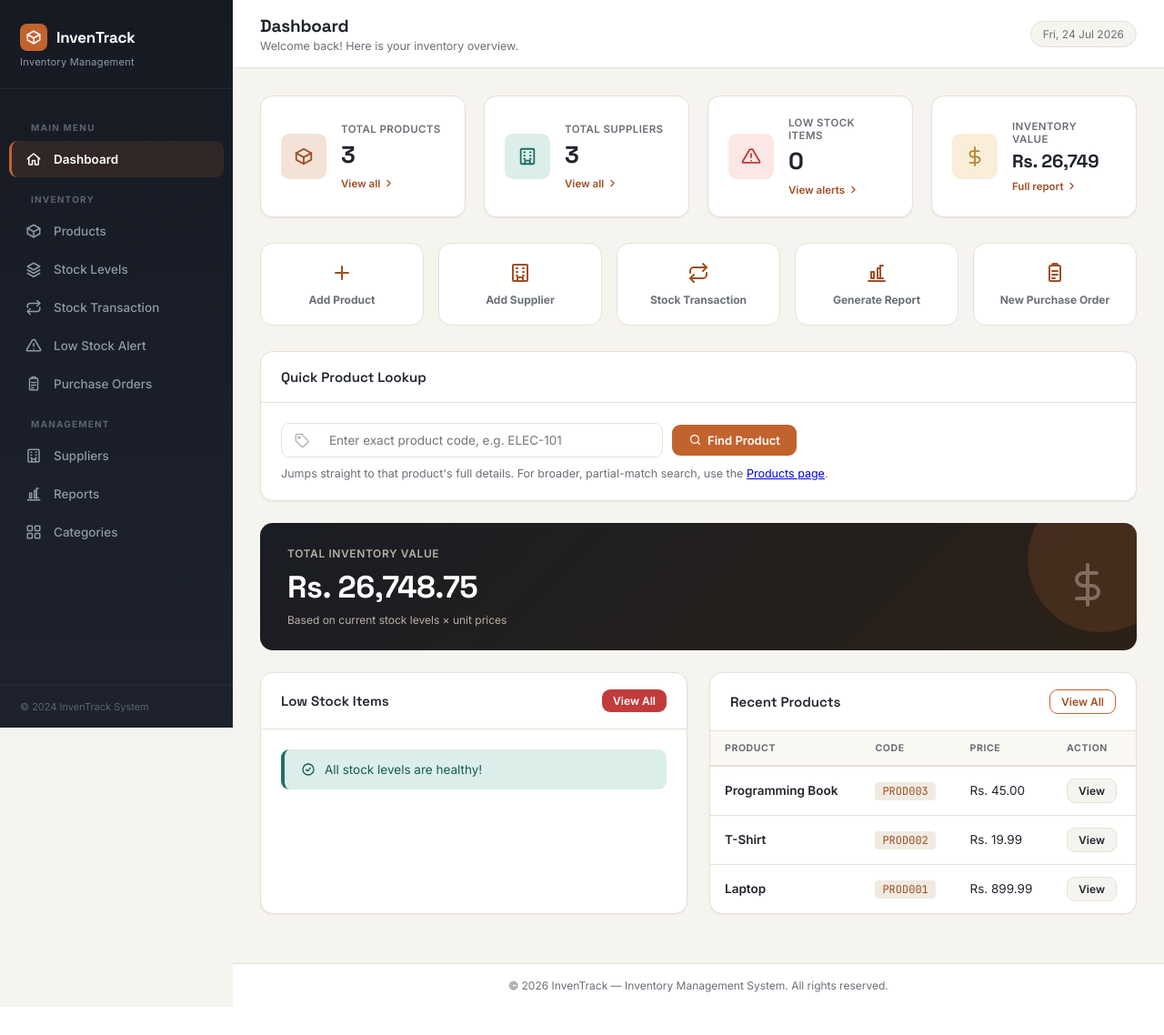
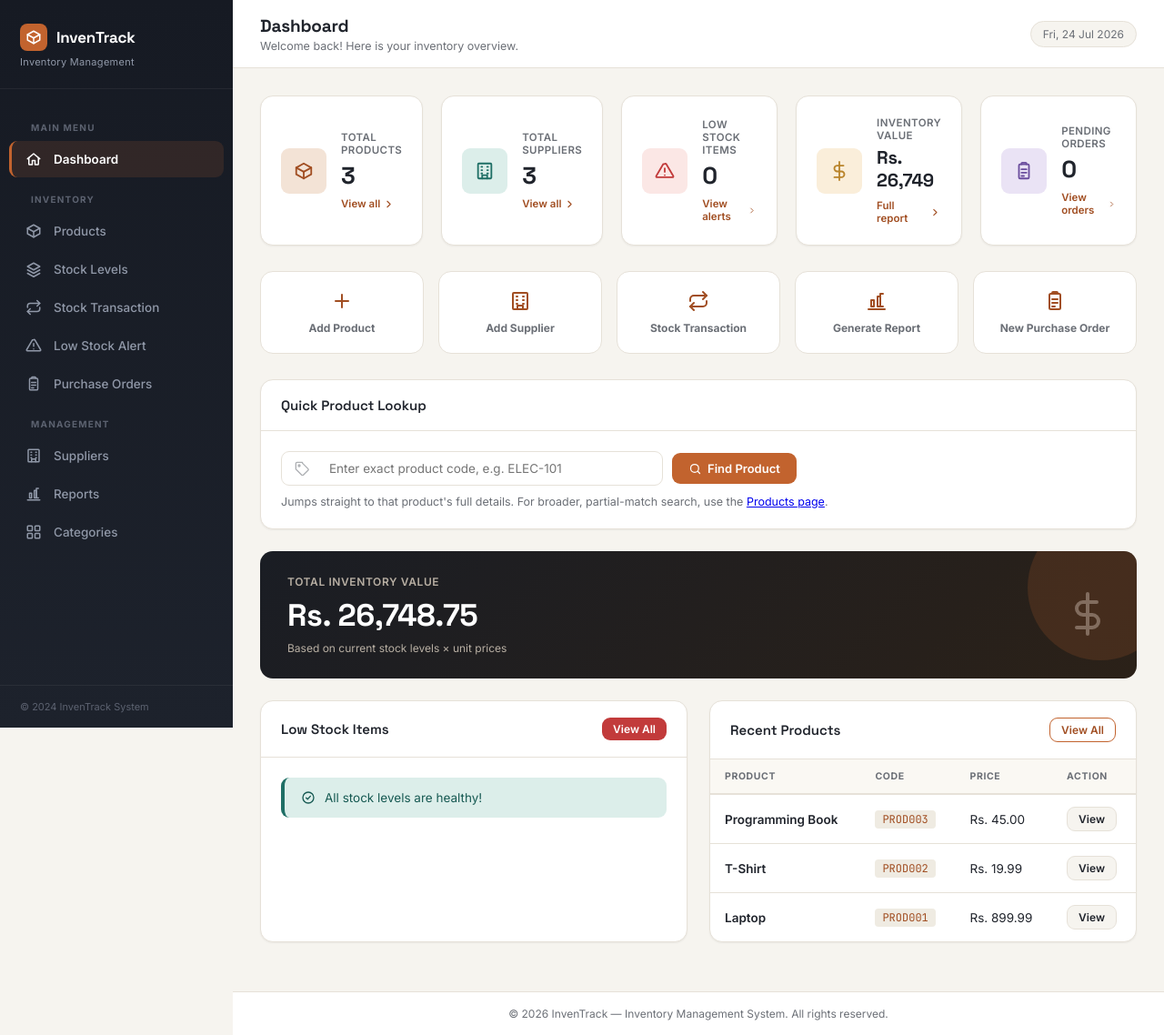
Before and after one commit to SajeelaShahulhameedh/Inventory-Management-System-, a PHP site: page / in a window 1280 px wide. Shown: the whole page at 91% size. Before the commit the page ends 1107 px from the top, so only its background shows below. Run offline with PHP 8.4, Linux system fonts and the light colour scheme; data comes from the database, SQL or seed files in the repository; data that the repository does not hold is empty.

Commit message:
fix: close remaining CSRF gaps and link low-stock/dashboard to Purchase Orders

```diff
--- a/assets/css/style.css
+++ b/assets/css/style.css
@@ -25,6 +25,8 @@
     --danger-light: #FBE7E5;
     --warning: #B9842B;
     --warning-light: #FAEEDA;
+    --purple: #6B4E9E;
+    --purple-light: #EAE3F5;
 
     --bg-main: #F6F4EF;
     --bg-white: #FFFFFF;
@@ -227,7 +229,7 @@ body {
 
 .stats-grid {
     display: grid;
-    grid-template-columns: repeat(4, 1fr);
+    grid-template-columns: repeat(5, 1fr);
     gap: 20px;
     margin-bottom: 28px;
 }
@@ -256,11 +258,13 @@ body {
 .stat-icon.green  { color: var(--teal); }
 .stat-icon.red    { color: var(--danger); }
 .stat-icon.yellow { color: var(--warning); }
+.stat-icon.purple { color: var(--purple); }
 
 .stat-icon.blue   { background: var(--copper-light); }
 .stat-icon.green  { background: var(--teal-light); }
 .stat-icon.red    { background: var(--danger-light); }
 .stat-icon.yellow { background: var(--warning-light); }
+.stat-icon.purple { background: var(--purple-light); }
 
 .stat-info { flex: 1; min-width: 0; }
 .stat-label { font-size: 11.5px; color: var(--text-muted); font-weight: 600; text-transform: uppercase; letter-spacing: 0.4px; }
@@ -645,6 +649,8 @@ footer {
     --danger-light: #FBE7E5;
     --warning: #B9842B;
     --warning-light: #FAEEDA;
+    --purple: #6B4E9E;
+    --purple-light: #EAE3F5;
 
     --bg-main: #F6F4EF;
     --bg-white: #FFFFFF;
@@ -847,7 +853,7 @@ body {
 
 .stats-grid {
     display: grid;
-    grid-template-columns: repeat(4, 1fr);
+    grid-template-columns: repeat(5, 1fr);
     gap: 20px;
     margin-bottom: 28px;
 }
@@ -876,11 +882,13 @@ body {
 .stat-icon.green  { color: var(--teal); }
 .stat-icon.red    { color: var(--danger); }
 .stat-icon.yellow { color: var(--warning); }
+.stat-icon.purple { color: var(--purple); }
 
 .stat-icon.blue   { background: var(--copper-light); }
 .stat-icon.green  { background: var(--teal-light); }
 .stat-icon.red    { background: var(--danger-light); }
 .stat-icon.yellow { background: var(--warning-light); }
+.stat-icon.purple { background: var(--purple-light); }
 
 .stat-info { flex: 1; min-width: 0; }
 .stat-label { font-size: 11.5px; color: var(--text-muted); font-weight: 600; text-transform: uppercase; letter-spacing: 0.4px; }
--- a/index.php
+++ b/index.php
@@ -3,10 +3,12 @@ require_once 'config/database.php';
 require_once 'classes/Product.php';
 require_once 'classes/Inventory.php';
 require_once 'classes/Supplier.php';
+require_once 'classes/PurchaseOrder.php';
 
 $product = new Product($conn);
 $inventory = new Inventory($conn);
 $supplier = new Supplier($conn);
+$purchaseOrder = new PurchaseOrder($conn);
 
 $allProducts = $product->getAllProducts();
 $totalProducts = $allProducts ? count($allProducts) : 0;
@@ -15,6 +17,7 @@ $lowStockItems = $inventory->getLowStockItems();
 $lowStockCount = $lowStockItems ? count($lowStockItems) : 0;
 $allSuppliers = $supplier->getAllSuppliers();
 $totalSuppliers = $allSuppliers ? count($allSuppliers) : 0;
+$pendingOrdersCount = $purchaseOrder->countPending();
 
 $totalInventoryValue = 0;
 if ($allInventory) {
@@ -63,6 +66,14 @@ require_once 'includes/layout.php';
             <div class="stat-label">Inventory Value</div>
             <div class="stat-number" style="font-size:20px;">Rs. <?php echo number_format($totalInventoryValue, 0); ?></div>
             <a href="pages/reports/inventory-report.php" class="stat-link">Full report <?php echo icon('chevron-right', 13); ?></a>
+        </div>
+    </div>
+    <div class="stat-card">
+        <div class="stat-icon purple"><?php echo icon('clipboard', 22); ?></div>
+        <div class="stat-info">
+            <div class="stat-label">Pending Orders</div>
+            <div class="stat-number"><?php echo $pendingOrdersCount; ?></div>
+            <a href="pages/purchase-orders/list.php" class="stat-link">View orders <?php echo icon('chevron-right', 13); ?></a>
         </div>
     </div>
 </div>
```
Also changed, not shown: pages/inventory/add-transaction.php (+7 -0 lines), pages/inventory/edit.php (+7 -0 lines), pages/inventory/low-stock.php (+6 -2 lines), pages/suppliers/add.php (+7 -0 lines), pages/suppliers/edit.php (+7 -0 lines).
